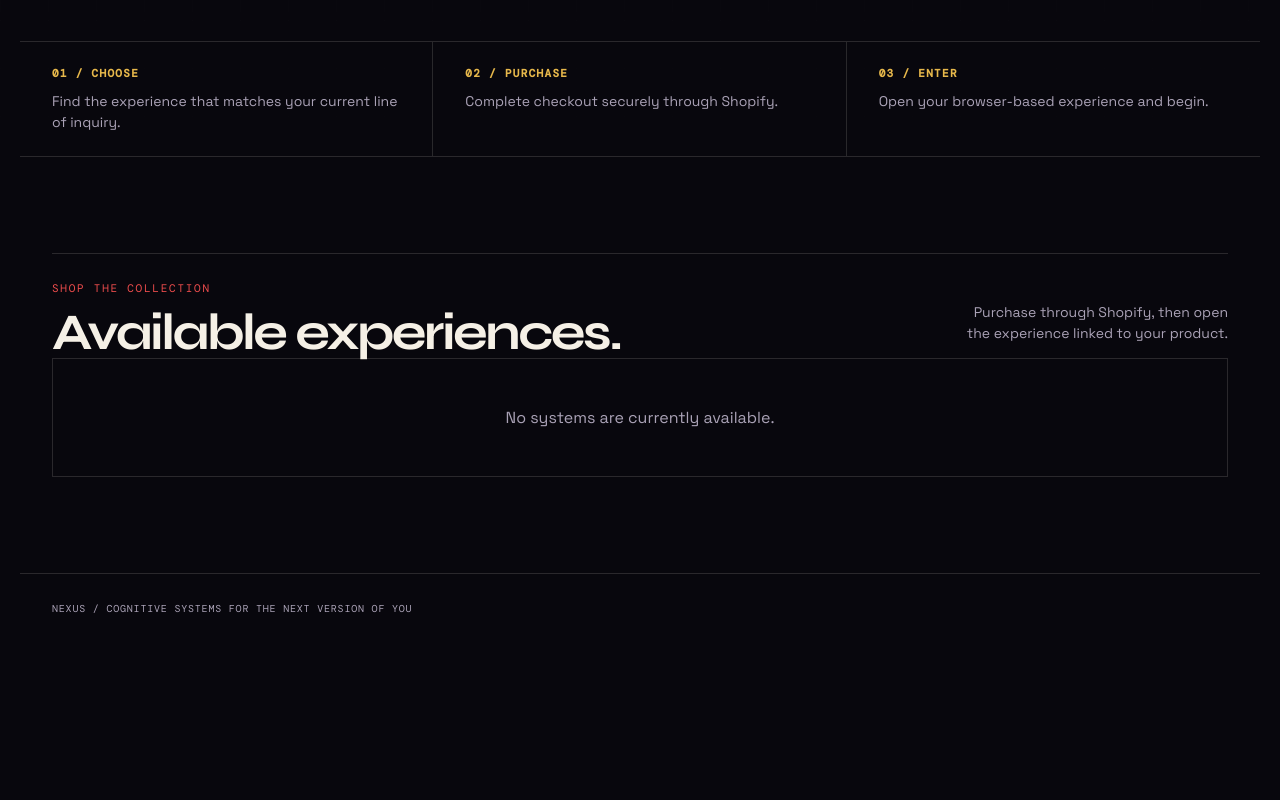
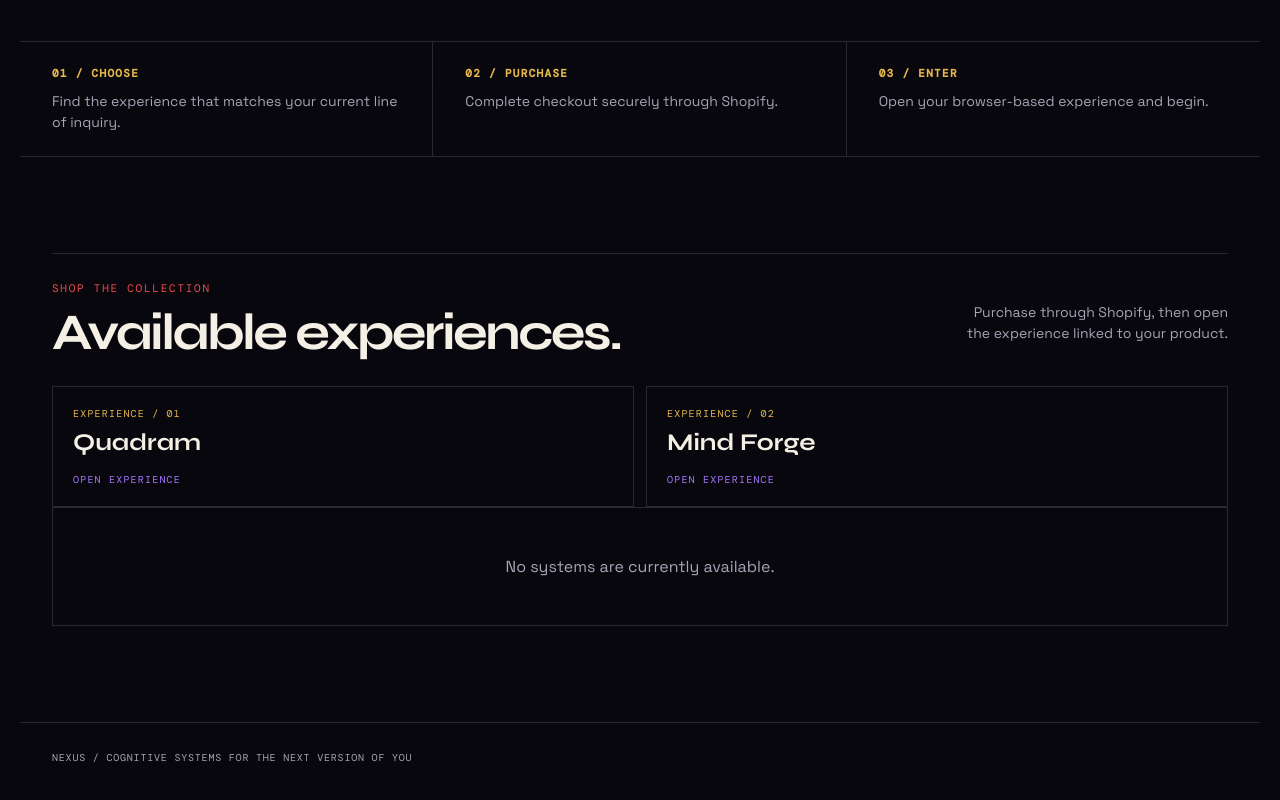
Before and after one commit to anthonycastro-spaceace01/az-emergent-nexus, a Next.js app: page / in a window 1280 px wide. Shown: the part 748-1548 px from the top of the page. Before the commit the page ends 1405 px from the top, so only its background shows below. Built offline with nearby package versions, Linux system fonts and the light colour scheme.

Commit message:
Make experience links visible

```diff
--- a/app/globals.css
+++ b/app/globals.css
@@ -86,6 +86,12 @@ h1 { font-family: 'Syne', sans-serif; font-size: clamp(3.5rem, 8vw, 7.6rem); let
 .section-label { color: var(--red); font-family: 'DM Mono', monospace; font-size: 11px; letter-spacing: .16em; text-transform: uppercase; }
 .section-title { font-family: 'Syne', sans-serif; font-size: clamp(2rem, 4vw, 4rem); letter-spacing: -.05em; line-height: 1; margin: 10px 0 0; }
 .section-note { color: var(--muted); font-size: 14px; line-height: 1.5; max-width: 270px; text-align: right; }
+.experience-destinations { display: grid; gap: 12px; grid-template-columns: repeat(2, minmax(0, 1fr)); margin-top: 28px; }
+.experience-destination { border: 1px solid var(--line); display: flex; flex-direction: column; gap: 8px; padding: 20px; text-decoration: none; transition: border-color .2s ease, background .2s ease; }
+.experience-destination:hover { background: var(--surface-raised); border-color: var(--gold); }
+.experience-destination span, .experience-destination em { color: var(--gold); font-family: 'DM Mono', monospace; font-size: 10px; font-style: normal; letter-spacing: .12em; text-transform: uppercase; }
+.experience-destination strong { font-family: 'Syne', sans-serif; font-size: 1.5rem; }
+.experience-destination em { color: var(--violet); margin-top: 8px; }
 .product-grid { display: grid; gap: 20px; grid-template-columns: repeat(3, minmax(0, 1fr)); margin-top: 42px; }
 .product-card { background: var(--surface); border: 1px solid var(--line); min-height: 540px; overflow: hidden; padding: 12px; position: relative; }
 .product-card::before { content: ''; inset: 0; opacity: .65; pointer-events: none; position: absolute; }
@@ -144,6 +150,7 @@ h1 { font-family: 'Syne', sans-serif; font-size: clamp(3.5rem, 8vw, 7.6rem); let
   .hero-lede { font-size: 16px; }
   .section-heading { align-items: start; flex-direction: column; gap: 8px; }
   .section-note { text-align: left; }
+  .experience-destinations { grid-template-columns: 1fr; }
   .product-grid { grid-template-columns: 1fr; }
   .product-card { min-height: 0; }
   .cart-page { padding-left: 20px; padding-right: 20px; padding-top: 70px; }
--- a/app/page.tsx
+++ b/app/page.tsx
@@ -68,6 +68,22 @@ export default async function HomePage() {
             <p className="section-note">Purchase through Shopify, then open the experience linked to your product.</p>
           </div>
 
+          <div className="experience-destinations" aria-label="Experience links">
+            {experienceLinks.map((link, index) => (
+              <a
+                className="experience-destination"
+                href={link}
+                key={link}
+                rel="noreferrer"
+                target="_blank"
+              >
+                <span>Experience / {String(index + 1).padStart(2, "0")}</span>
+                <strong>{index === 0 ? "Quadram" : "Mind Forge"}</strong>
+                <em>Open experience</em>
+              </a>
+            ))}
+          </div>
+
           {products.length === 0 ? (
             <div className="empty-state">No systems are currently available.</div>
           ) : (
```
